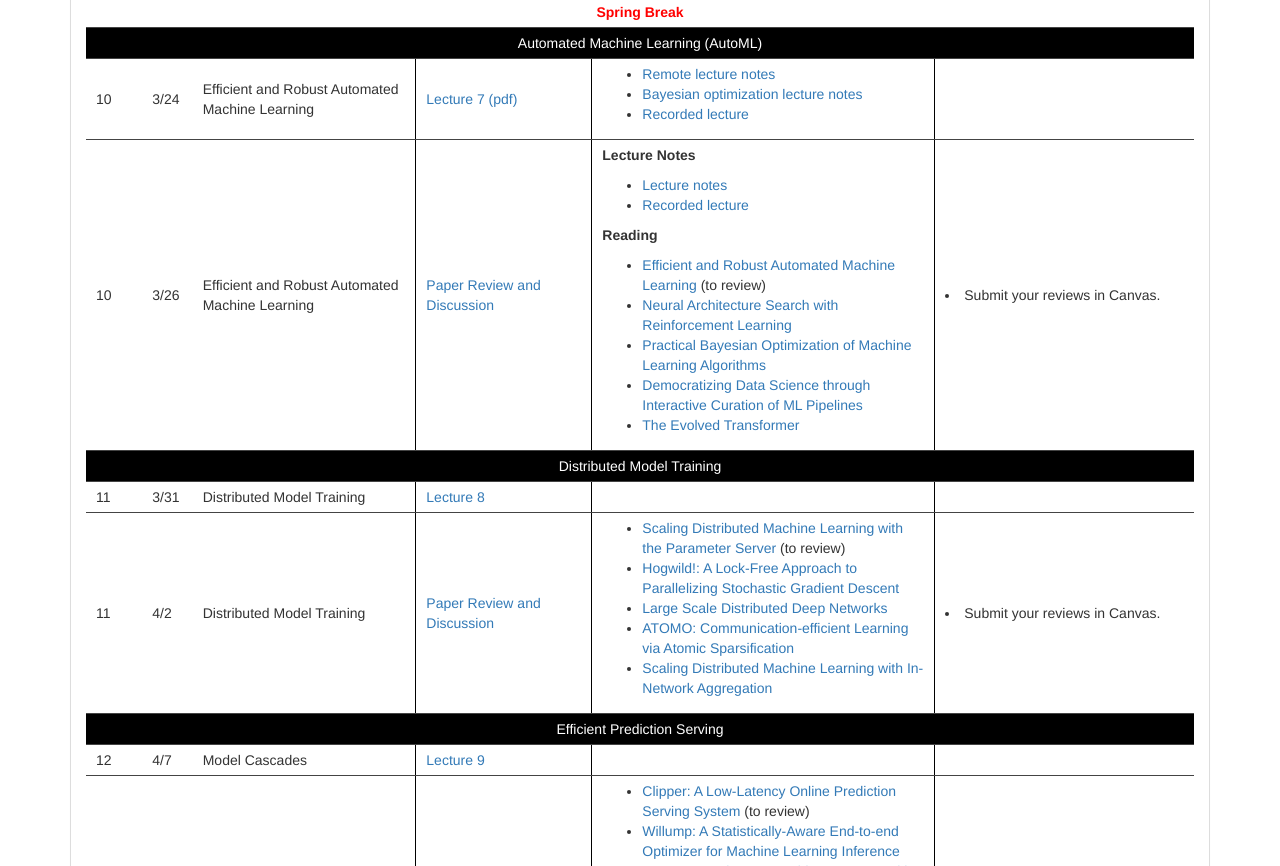
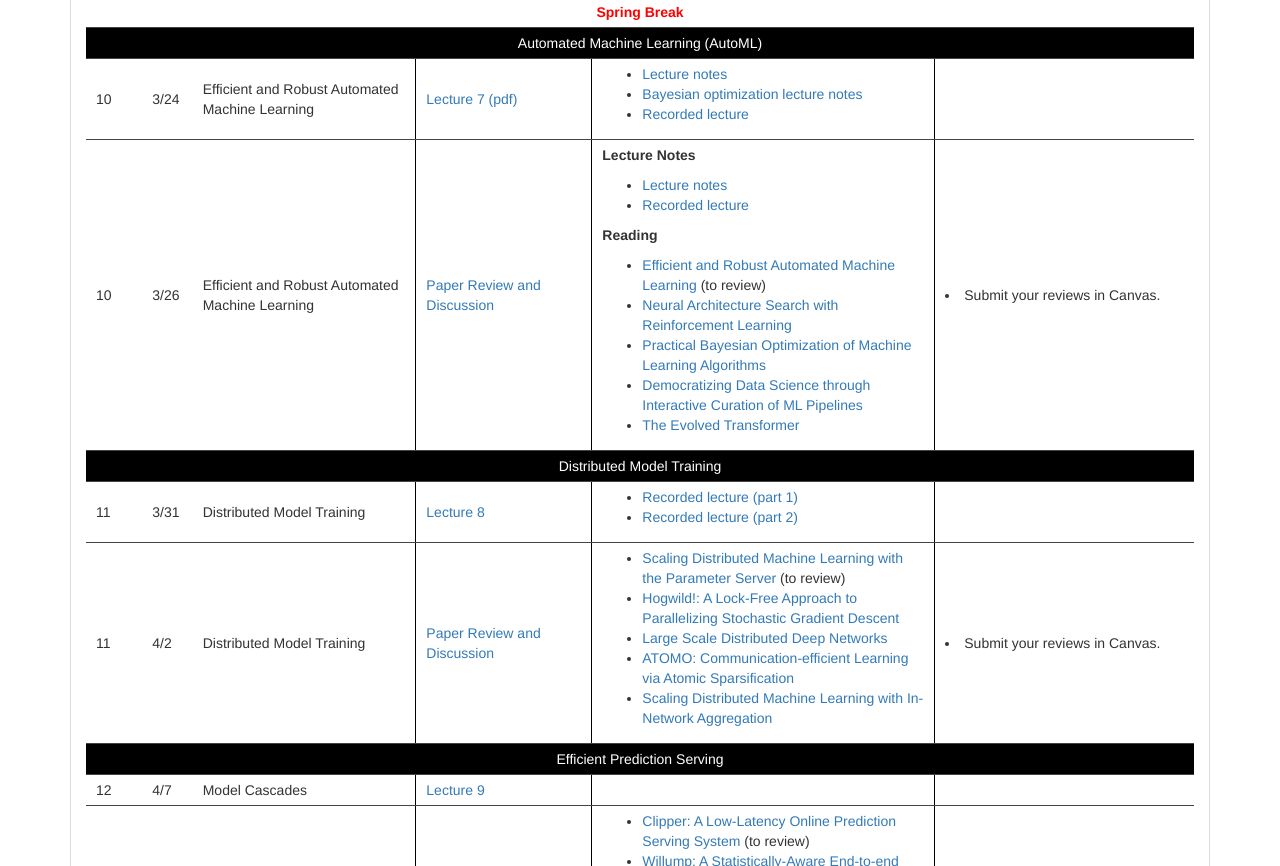
Before and after one commit to thodrek/cs839_sp20, a plain HTML site: page index.html in a window 1280 px wide. Shown: the part 3090-3956 px from the top of the page. Drawn offline with nearby package versions, Linux system fonts and the light colour scheme.

Commit message:
added distributed ml lecture

```diff
--- a/index.html
+++ b/index.html
@@ -425,7 +425,7 @@
       </td>
       <td class="side-borders">
       	<ul>
-          <li><a href="lectures/lecture-automl-Mar-24-2020.pdf">Remote lecture notes</a></li>
+          <li><a href="lectures/lecture-automl-Mar-24-2020.pdf">Lecture notes</a></li>
           <li><a href="https://www.cs.cornell.edu/courses/cs4787/2019sp/notes/lecture16.pdf">Bayesian optimization lecture notes</a></li>
           <li><a href="https://zoom.us/rec/share/_uBzLbz16UZIGbfIzBr-VbIrI47laaa81yIZqfNemo_Wdez0_wSyzXGu7BaJNDs">Recorded lecture</a></li>
         </ul>
@@ -470,9 +470,14 @@
       <td>Distributed Model Training</td>
       <td class="side-borders">
       <!-- Lecture -->
-      <a href="">Lecture 8</a>
+      <a href="lectures/Lecture_7_Distributed_ML.pdf">Lecture 8</a>
       </td>
-      <td class="side-borders"></td>
+      <td class="side-borders">
+      	<ul>
+          <li><a href="https://zoom.us/rec/share/tcd0AKjcyTpLbYmXtFnESKgMOpvAT6a80ygfqKcFn0lxtcWcmznumlCG2G-PtShg?startTime=1585665369000">Recorded lecture (part 1)</a></li>
+          <li><a href="https://zoom.us/rec/share/tcd0AKjcyTpLbYmXtFnESKgMOpvAT6a80ygfqKcFn0lxtcWcmznumlCG2G-PtShg?startTime=1585668130000">Recorded lecture (part 2)</a></li>
+        </ul>
+      </td>
       <td>
       </td>
     </tr>
```
Also changed, not shown: 1 other file.
